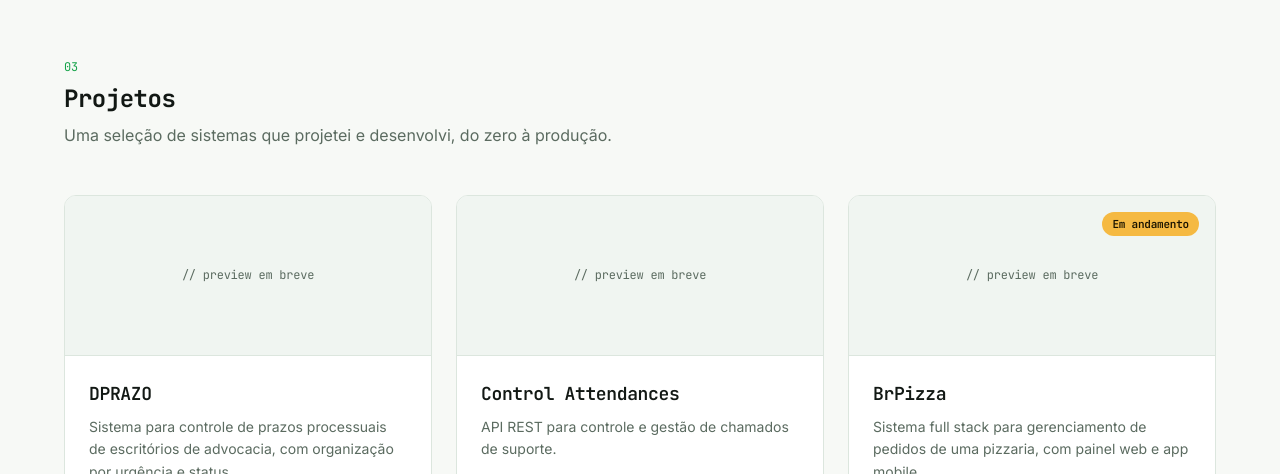
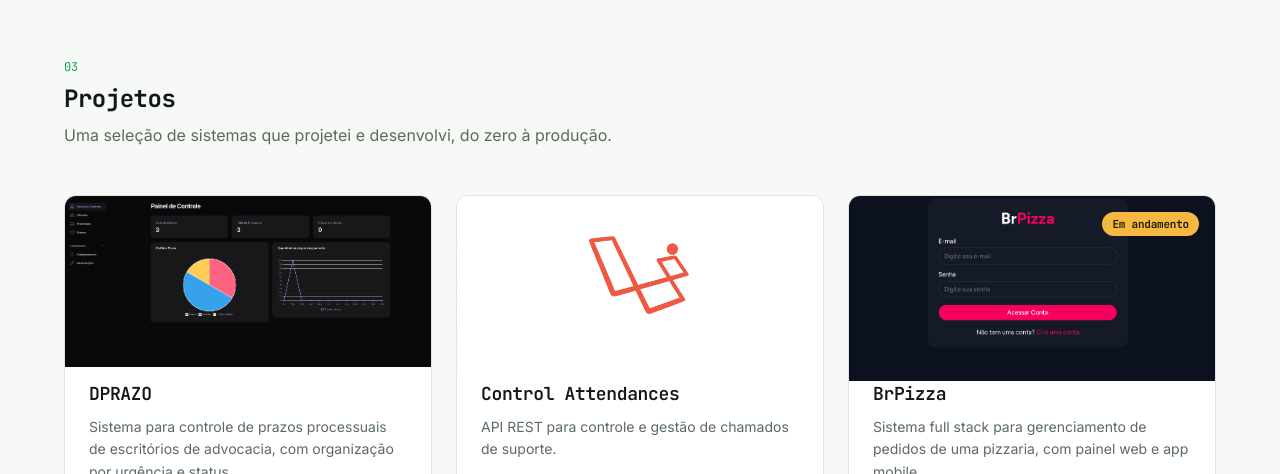
Before and after one commit to devbreno01/portifolio, a plain HTML site: page index.html in a window 1280 px wide. Shown: the part 2010-2484 px from the top of the page. Drawn offline with nearby package versions, Linux system fonts and the light colour scheme.

Commit message:
feat: add images

```diff
--- a/index.html
+++ b/index.html
@@ -19,12 +19,11 @@
 
 <body class="antialiased">
 
-<!-- ============ NAV ============ -->
 <header class="fixed top-0 inset-x-0 z-50 backdrop-blur-md border-b divider bg-[#F7F9F6]/80 dark:bg-[#0D1310]/80">
   <nav class="max-w-6xl mx-auto px-5 sm:px-8 h-16 flex items-center justify-between">
     <a href="#top" class="font-mono-tight text-lg font-bold flex items-center gap-2">
       <span class="text-brand-600 dark:text-brand-400">&gt;</span>
-      <span>breno<span class="text-brand-600 dark:text-brand-400">.</span>dev</span>
+      <span>dev<span class="text-brand-600 dark:text-brand-400"></span>breno</span>
     </a>
 
     <div class="hidden md:flex items-center gap-8 font-mono-tight text-sm">
@@ -64,7 +63,7 @@
   </div>
 </header>
 
-<!-- ============ HERO ============ -->
+
 <section id="top" class="relative grid-overlay pt-40 pb-24 px-5 sm:px-8 border-b divider overflow-hidden">
   <div class="max-w-6xl mx-auto relative">
     <div class="reveal font-mono-tight text-sm text-brand-600 dark:text-brand-400 mb-5 flex items-center gap-2">
@@ -105,7 +104,6 @@
   </div>
 </section>
 
-<!-- ============ SOBRE ============ -->
 <section id="sobre" class="px-5 sm:px-8 py-24 border-b divider">
   <div class="max-w-6xl mx-auto grid md:grid-cols-[220px_1fr] gap-10">
     <div>
@@ -117,7 +115,6 @@
   </div>
 </section>
 
-<!-- ============ HABILIDADES ============ -->
 <section id="habilidades" class="px-5 sm:px-8 py-24 border-b divider surface-soft">
   <div class="max-w-6xl mx-auto">
     <p class="font-mono-tight text-xs text-brand-600 dark:text-brand-400 mb-2">02</p>
@@ -142,7 +139,7 @@
         </div>
       </div>
 
-      <!-- Backend -->
+
       <div class="card-hover surface border rounded-xl p-6">
         <div class="w-10 h-10 rounded-lg bg-brand-500/10 flex items-center justify-center mb-4">
           <svg class="w-5 h-5 text-brand-600 dark:text-brand-400" fill="none" stroke="currentColor" stroke-width="2" viewBox="0 0 24 24"><path d="M4 4h16v6H4zM4 14h16v6H4z"/><circle cx="7" cy="7" r=".6" fill="currentColor"/><circle cx="7" cy="17" r=".6" fill="currentColor"/></svg>
@@ -157,7 +154,7 @@
         </div>
       </div>
 
-      <!-- Banco -->
+
       <div class="card-hover surface border rounded-xl p-6">
         <div class="w-10 h-10 rounded-lg bg-brand-500/10 flex items-center justify-center mb-4">
           <svg class="w-5 h-5 text-brand-600 dark:text-brand-400" fill="none" stroke="currentColor" stroke-width="2" viewBox="0 0 24 24"><ellipse cx="12" cy="5" rx="8" ry="3"/><path d="M4 5v14c0 1.66 3.58 3 8 3s8-1.34 8-3V5M4 12c0 1.66 3.58 3 8 3s8-1.34 8-3"/></svg>
@@ -169,7 +166,7 @@
         </div>
       </div>
 
-      <!-- Deploy -->
+
       <div class="card-hover surface border rounded-xl p-6">
         <div class="w-10 h-10 rounded-lg bg-brand-500/10 flex items-center justify-center mb-4">
           <svg class="w-5 h-5 text-brand-600 dark:text-brand-400" fill="none" stroke="currentColor" stroke-width="2" viewBox="0 0 24 24"><path d="M12 2L2 7l10 5 10-5-10-5zM2 17l10 5 10-5M2 12l10 5 10-5"/></svg>
@@ -184,7 +181,7 @@
   </div>
 </section>
 
-<!-- ============ PROJETOS ============ -->
+
 <section id="projetos" class="px-5 sm:px-8 py-24 border-b divider">
   <div class="max-w-6xl mx-auto">
     <p class="font-mono-tight text-xs text-brand-600 dark:text-brand-400 mb-2">03</p>
@@ -195,7 +192,6 @@
   </div>
 </section>
 
-<!-- ============ EXPERIÊNCIA ============ -->
 <section id="experiencia" class="px-5 sm:px-8 py-24 border-b divider surface-soft">
   <div class="max-w-6xl mx-auto">
     <p class="font-mono-tight text-xs text-brand-600 dark:text-brand-400 mb-2">04</p>
@@ -208,7 +204,7 @@
   </div>
 </section>
 
-<!-- ============ FOOTER / CONTATO ============ -->
+
 <footer id="contato" class="px-5 sm:px-8 py-24 grid-overlay">
   <div class="max-w-3xl mx-auto text-center">
     <p class="font-mono-tight text-xs text-brand-600 dark:text-brand-400 mb-3">$ contato --iniciar</p>
--- a/js/script.js
+++ b/js/script.js
@@ -1,3 +1,4 @@
+
 /* ============ DATA ============ */
 const projects = [
   {
@@ -6,6 +7,7 @@ const projects = [
     stack: ['Laravel', 'Livewire', 'FilamentPHP'],
     link: { type: 'deploy', url: 'https://sistema.dprazo.cloud/admin/login' },
     badge: null,
+    image: '<img src="/imgs/dprazo.png" alt="">',
   },
   {
     key: 'controlAttendances',
@@ -13,6 +15,7 @@ const projects = [
     stack: ['Laravel', 'PHP'],
     link: { type: 'github', url: 'https://github.com/devbreno01/control-attendances-api' },
     badge: null,
+    image: '<img src="/imgs/laravel.jpeg" alt="">',
   },
   {
     key: 'brpizza',
@@ -20,6 +23,7 @@ const projects = [
     stack: ['Node.js', 'Next.js', 'React Native'],
     link: { type: 'github', url: 'https://github.com/devbreno01/br-pizza' },
     badge: 'inProgress',
+    image: '<img src="/imgs/br-pizza.png" alt="br-pizza">',
   },
   {
     key: 'yig',
@@ -27,6 +31,7 @@ const projects = [
     stack: ['Landing Page'],
     link: { type: 'deploy', url: 'https://yigagencia.com.br/' },
     badge: null,
+    image: '<img src="imgs/yig.png" alt="">',
   },
   {
     key: 'patrihub',
@@ -34,6 +39,7 @@ const projects = [
     stack: ['Spring Boot', 'Java', 'React', 'Vite'],
     link: { type: 'github', url: 'https://github.com/devbreno01/patri-hub' },
     badge: null,
+    image: '<img src="imgs/spring-react.jpeg" alt="">',
   },
 ];
 
@@ -149,6 +155,7 @@ function iconFor(tech) {
 function renderProjects() {
   const grid = document.getElementById('projects-grid');
   grid.innerHTML = '';
+
   projects.forEach(p => {
     const t = dict[currentLang];
     const linkLabel = p.link.type === 'deploy' ? t['projects.viewDeploy'] : t['projects.viewCode'];
@@ -160,6 +167,7 @@ function renderProjects() {
       ? `<span class="absolute top-4 right-4 bg-amber-400 text-[#1a1400] text-[11px] font-mono-tight font-semibold px-2.5 py-1 rounded-full">${t['projects.' + p.badge]}</span>`
       : '';
 
+
     const stackChips = p.stack.map(s => {
       const icon = iconFor(s);
       return `<span class="skill-chip">${icon ? `<i class="${icon}"></i>` : ''} ${s}</span>`;
@@ -170,7 +178,7 @@ function renderProjects() {
     card.innerHTML = `
       ${badge}
       <div class="h-40 surface-soft flex items-center justify-center border-b divider">
-        <span class="font-mono-tight text-xs text-muted">// preview em breve</span>
+        ${p.image}
       </div>
       <div class="p-6">
         <h3 class="font-mono-tight font-semibold text-lg mb-2">${p.title}</h3>
@@ -205,10 +213,12 @@ function renderExperience() {
 function applyLang(lang) {
   currentLang = lang;
   document.documentElement.lang = lang === 'pt' ? 'pt-BR' : 'en';
+
   document.querySelectorAll('[data-i18n]').forEach(el => {
     const key = el.getAttribute('data-i18n');
     if (dict[lang][key] !== undefined) el.textContent = dict[lang][key];
   });
+
   document.querySelector('[data-i18n-html="about.text"]').innerHTML = dict[lang]['about.html'];
   document.getElementById('typed-line').textContent = '';
   typeLine(dict[lang]['hero.typed']);
```
Also changed, not shown: imgs/br-pizza.png (added), imgs/dprazo.png (added), imgs/laravel.jpeg (added), imgs/spring-react.jpeg (added), imgs/yig.png (added).
